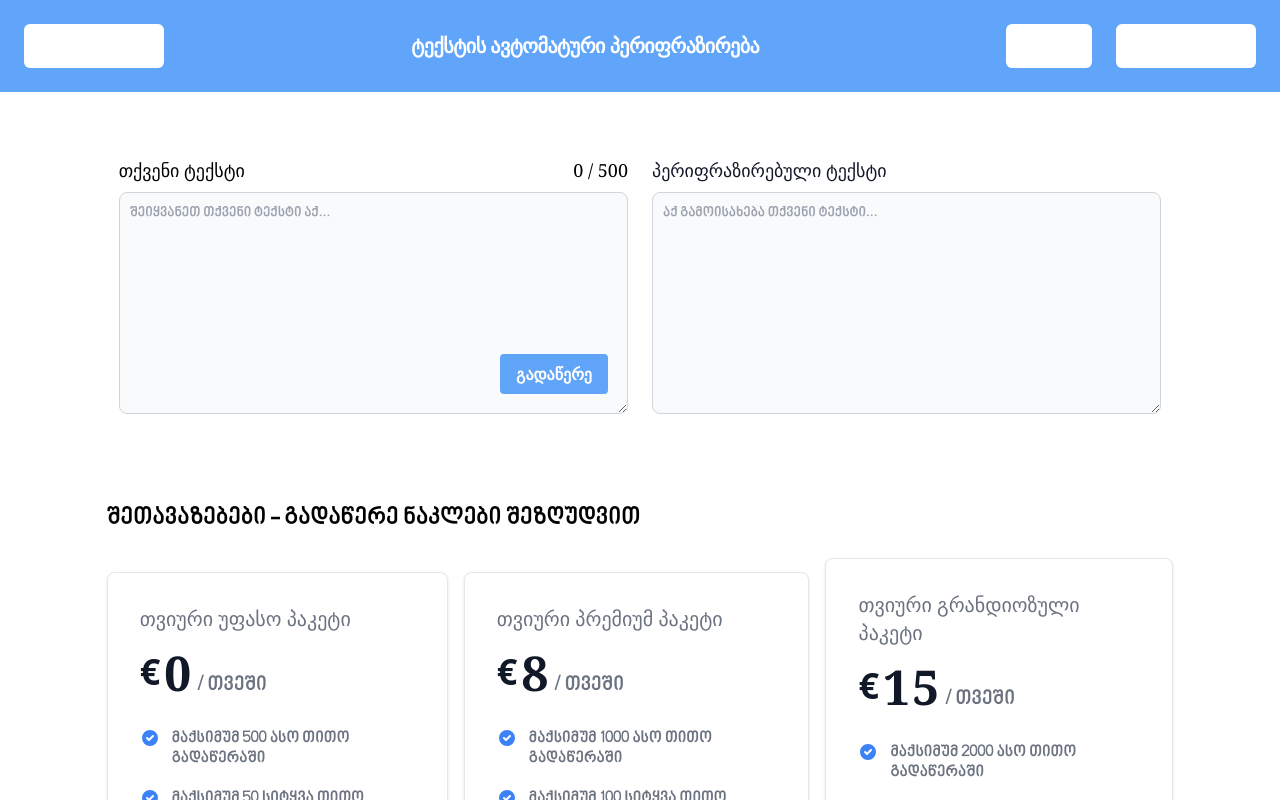
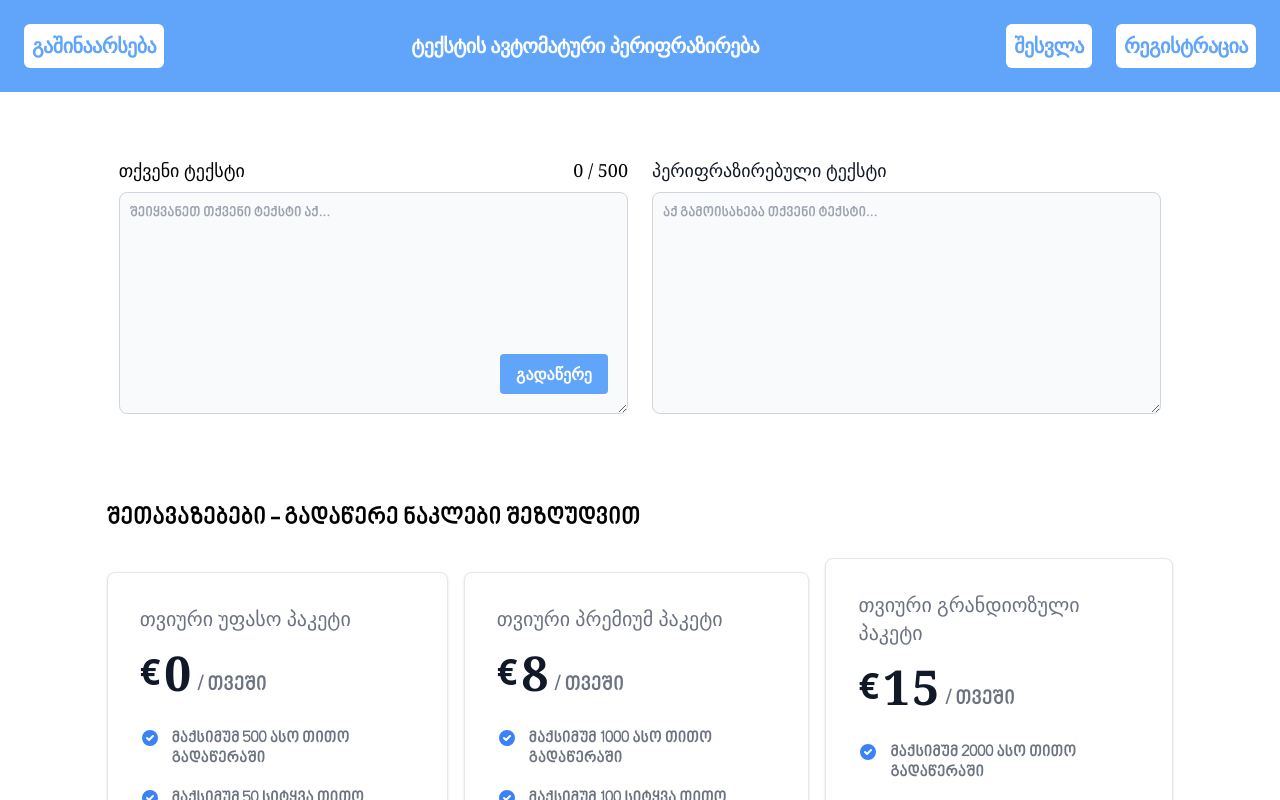
Before and after one commit to Vashakmadze/GeoParaphrase, a React (Vite) app: page / in a window 1280 px wide. Shown: the top 800 px of the page. Built offline with nearby package versions, Linux system fonts and the light colour scheme; no server answers.

Commit message:
added colors to index css

```diff
--- a/src/index.css
+++ b/src/index.css
@@ -54,3 +54,11 @@
 		width: 0;
 	}
 }
+
+.text-cublue {
+	color: #60a5fa;
+}
+
+.text-cupurple {
+	color: #312e81;
+}
```
